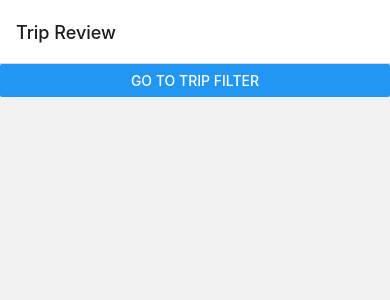
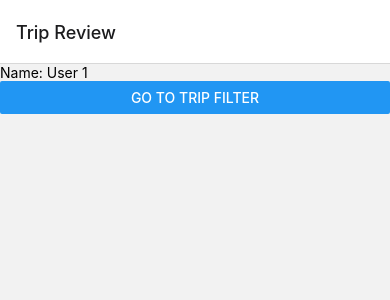
Before and after one commit to AMarturelo/react-native-rail-vision-thp, a React Native app: screen / in a window 390 px wide. Shown: the top 300 px of the page. Built offline with nearby package versions, Linux system fonts and the light colour scheme.

Commit message:
redux integration

```diff
--- a/src/App.js
+++ b/src/App.js
@@ -1,7 +1,9 @@
 import * as React from 'react';
 import {NavigationContainer} from '@react-navigation/native';
 import {createNativeStackNavigator} from '@react-navigation/native-stack';
-import {TripReview, TripFilter} from './routing/routes';
+import {TripFilter, TripReview} from './routing/routes';
+import {Provider} from 'react-redux';
+import store from './redux/store';
 
 const Stack = createNativeStackNavigator();
 
@@ -24,8 +26,48 @@ const MyStack = () => {
   );
 };
 
+/*
+
 function App() {
   return MyStack();
 }
 
+export default App;*/
+
+function App() {
+  return (
+    <Provider store={store}>
+      <MyStack />
+    </Provider>
+  );
+
+  /*const user = useSelector(state => state.userReducer);
+  const dispatch = useDispatch();
+
+  const [name, setName] = useState(user.name);
+  const [age, setAge] = useState(user.name);
+
+  return (
+    <div className="App">
+      <h1>Name: {user.name}</h1>
+      <h1>Age: {user.age}</h1>
+      <hr></hr>
+      <form
+        onSubmit={e => {
+          e.preventDefault();
+          dispatch(changeUsersName(name));
+          dispatch(changeUsersAge(age));
+        }}>
+        <input
+          onChange={e => setName(e.target.value)}
+          placeholder="Change name"></input>
+        <input
+          onChange={e => setAge(e.target.value)}
+          placeholder="Change age"></input>
+        <input type="submit" value="Change user details" />
+      </form>
+    </div>
+  );*/
+}
+
 export default App;
--- a/src/page/TripReviewPage.js
+++ b/src/page/TripReviewPage.js
@@ -1,13 +1,18 @@
 import * as React from 'react';
-import {Button} from 'react-native';
+import {Button, Text, View} from 'react-native';
 import {TripFilter} from '../routing/routes';
+import {useSelector} from 'react-redux';
 
 const TripReviewPage = ({navigation}) => {
+  const user = useSelector(state => state.userReducer);
   return (
-    <Button
-      title="GO TO TRIP FILTER"
-      onPress={() => navigation.replace(TripFilter.name)}
-    />
+    <View>
+      <Text>Name: {user.name}</Text>
+      <Button
+        title="GO TO TRIP FILTER"
+        onPress={() => navigation.replace(TripFilter.name)}
+      />
+    </View>
   );
 };
 
--- /dev/null
+++ b/src/redux/actions/changeUsersAge.js
@@ -0,0 +1,6 @@
+export const changeUsersAge = age => {
+  return {
+    type: 'CHANGEAGE',
+    payload: age,
+  };
+};
--- /dev/null
+++ b/src/redux/actions/changeUsersName.js
@@ -0,0 +1,6 @@
+export const changeUsersName = name => {
+  return {
+    type: 'CHANGEUSERNAME',
+    payload: name,
+  };
+};
--- /dev/null
+++ b/src/redux/reducers/index.js
@@ -0,0 +1,8 @@
+import {combineReducers} from 'redux';
+import userReducer from './userReducer';
+
+const allReducers = combineReducers({
+  userReducer: userReducer,
+});
+
+export default allReducers;
--- /dev/null
+++ b/src/redux/reducers/userReducer.js
@@ -0,0 +1,13 @@
+const inititalState = {name: 'User 1', age: 23};
+const addUserReducer = (state = inititalState, action) => {
+  switch (action.type) {
+    case 'CHANGEUSERNAME': {
+      return {...state, name: action.payload};
+    }
+    case 'CHANGEAGE': {
+      return {...state, age: action.payload};
+    }
+  }
+  return state;
+};
+export default addUserReducer;
--- /dev/null
+++ b/src/redux/store.js
@@ -0,0 +1,9 @@
+import {createStore} from 'redux';
+import allReducers from './reducers';
+
+const store = createStore(
+  allReducers,
+  window.__REDUX_DEVTOOLS_EXTENSION__ && window.__REDUX_DEVTOOLS_EXTENSION__(),
+);
+store.getState();
+export default store;
```
Also changed, not shown: 1 other file (tests, documents, lock files or other folders).
